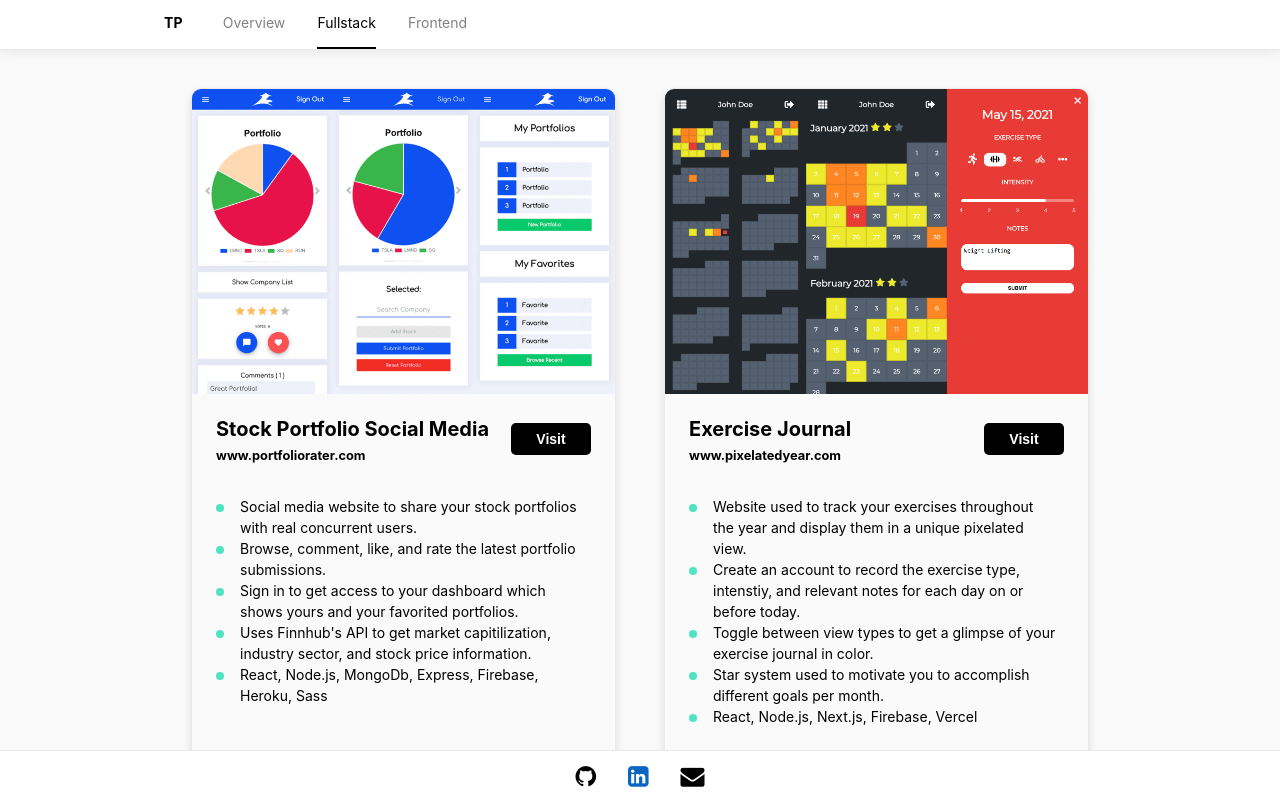
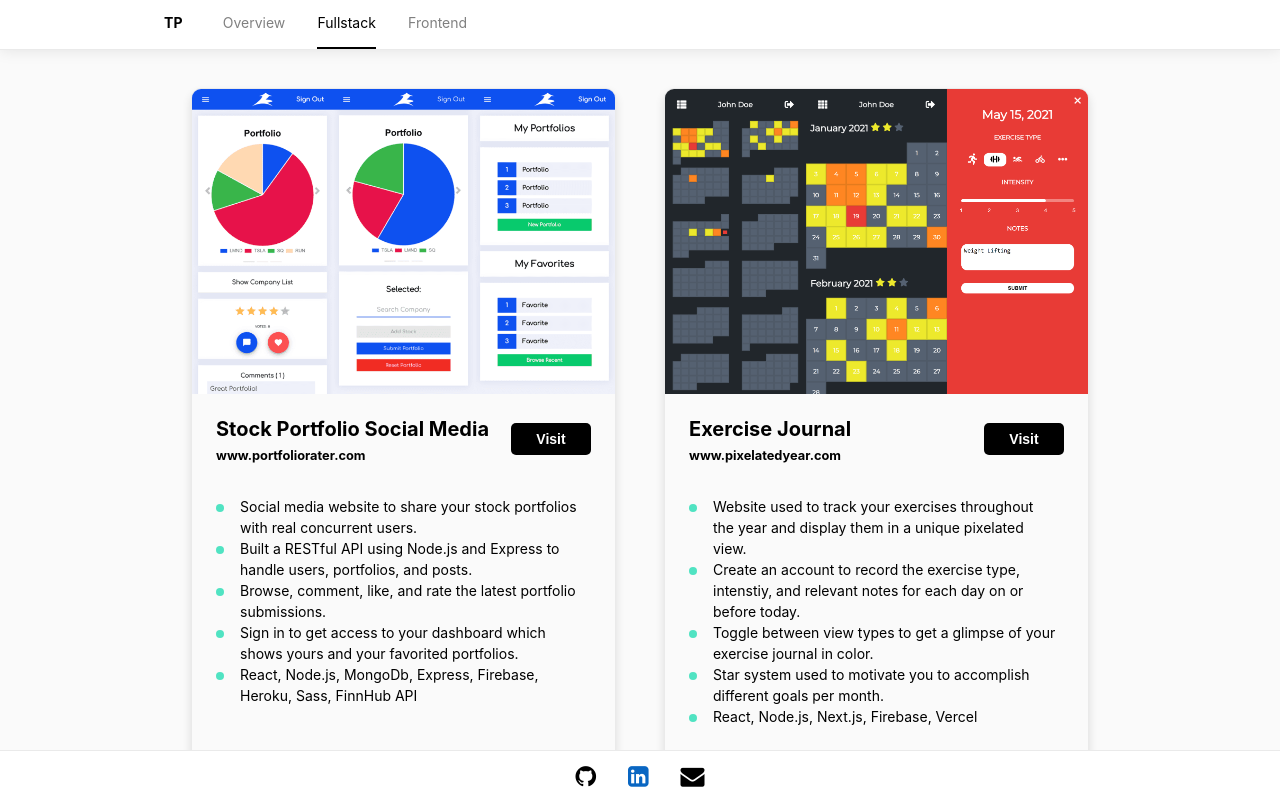
Before and after one commit to Tepeup/portfolio, a Next.js app: page /projects in a window 1280 px wide. Shown: the top 798 px of the page. Built offline with nearby package versions, Linux system fonts and the light colour scheme.

Commit message:
changed overview info and http to https in porjects

```diff
--- a/components/Overview.js
+++ b/components/Overview.js
@@ -9,7 +9,7 @@ export default function Overview() {
     "CSS / Sass",
     "MongoDb / Firebase",
     "Shopify Liquid",
-    "Express.js / Koa",
+    "Express / REST API",
     "Visual Basic for Applications",
     "Photoshop",
     "Mobile First Developement",
--- a/components/Projects.js
+++ b/components/Projects.js
@@ -6,15 +6,15 @@ export default function Projects() {
   const projectsInformation = [
     {
       title: "Stock Portfolio Social Media",
-      href: "http://www.portfoliorater.com",
+      href: "https://www.portfoliorater.com",
       alt: "Portfolio Rater App",
       image: "/portfoliorater.png",
       description: [
         "Social media website to share your stock portfolios with real concurrent users.",
+        "Built a RESTful API using Node.js and Express to handle users, portfolios, and posts.",
         "Browse, comment, like, and rate the latest portfolio submissions.",
         "Sign in to get access to your dashboard which shows yours and your favorited portfolios.",
-        "Uses Finnhub's API to get market capitilization, industry sector, and stock price information.",
-        "React, Node.js, MongoDb, Express, Firebase, Heroku, Sass",
+        "React, Node.js, MongoDb, Express, Firebase, Heroku, Sass, FinnHub API",
       ],
       gitname: "Tepeup/Stockportfolio",
       gitlink: "https://github.com/Tepeup/stockportfolio",
```
